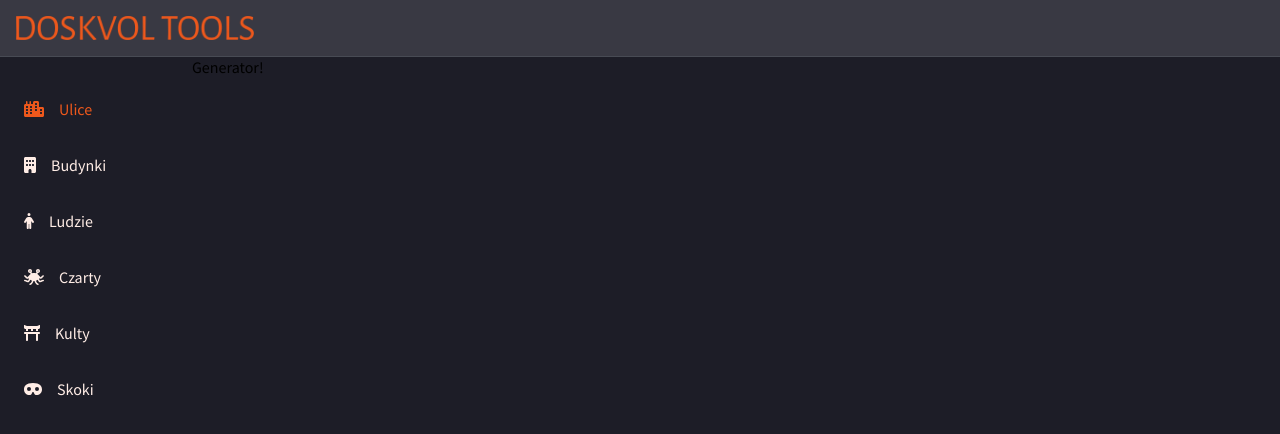
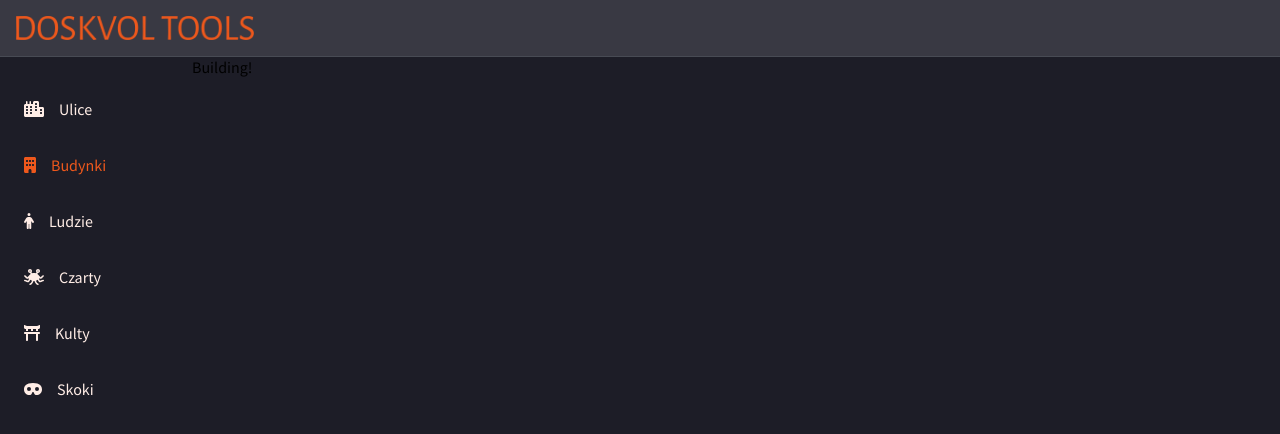
Before and after one commit to Katarzyna-Kadziolka/DoskvolTools, a Vue app in the folder doskvol-tools/: page / in a window 1280 px wide. Both pictures are taken after a click on the element "Budynki". Shown: the top 434 px of the page. Built offline with nearby package versions, Linux system fonts and the light colour scheme.

Commit message:
switching components

```diff
--- a/doskvol-tools/src/components/generator/GeneratorNavigation.vue
+++ b/doskvol-tools/src/components/generator/GeneratorNavigation.vue
@@ -1,40 +1,54 @@
 <script setup lang='ts'>
-import type {NavigationItem} from '@/components/generator/GeneratorNavigationItem/NavigationItem';
-import GeneratorNavigationItem from '@/components/generator/GeneratorNavigationItem/GeneratorNavigationItem.vue'
+import type {NavigationItem} from '@/components/generator/generatorNavigationItem/NavigationItem';
+import GeneratorNavigationItem from '@/components/generator/generatorNavigationItem/GeneratorNavigationItem.vue'
+import { ref } from 'vue'
 
 const items : NavigationItem[] = [
   {
+    id:0,
     name: "Ulice",
     icon: "fa-solid fa-city"
   },
   {
+    id:1,
     name: "Budynki",
     icon: "fa-solid fa-building"
   },
   {
+    id:2,
     name: "Ludzie",
     icon: "fa-solid fa-person"
   },
   {
+    id:3,
     name: "Czarty",
     icon: "fa-solid fa-spaghetti-monster-flying"
   },
   {
+    id:4,
     name: "Kulty",
     icon: "fa-solid fa-torii-gate"
   },
   {
+    id:5,
     name: "Skoki",
     icon: "fa-solid fa-mask"
   }
 ]
-let activeItemName = "Ulice";
+let activeItemName = ref("Ulice");
+
+const emit = defineEmits(['itemClicked']);
+const onItemClick = (item: NavigationItem) => {
+  emit('itemClicked', item.id)
+  activeItemName.value = item.name
+}
 
 </script>
 
 <template>
   <div class='generator-navigation_container'>
-    <GeneratorNavigationItem v-for='item in items' :key='item.name' :name='item.name' :icon='item.icon' :is-active='activeItemName === item.name' />
+    <GeneratorNavigationItem v-for='item in items' :key='item.id' :name='item.name' :icon='item.icon'
+                             :is-active='activeItemName === item.name' @click='onItemClick(item)' />
   </div>
 </template>
 
--- a/doskvol-tools/src/components/generator/GeneratorNavigationItem/GeneratorNavigationItem.vue
+++ b/doskvol-tools/src/components/generator/GeneratorNavigationItem/GeneratorNavigationItem.vue
@@ -9,7 +9,7 @@ defineProps<{
 <template>
   <div class='generator-navigation-item_container' :class="[isActive ? 'generator-navigation-item_active' : '']">
     <font-awesome-icon :icon=icon />
-    <div>{{name}}</div>
+    {{name}}
   </div>
 </template>
 
--- a/doskvol-tools/src/components/generator/GeneratorNavigationItem/NavigationItem.ts
+++ b/doskvol-tools/src/components/generator/GeneratorNavigationItem/NavigationItem.ts
@@ -1,4 +1,5 @@
 export interface NavigationItem {
+  id: number,
   name: string,
   icon: string
 }
--- /dev/null
+++ b/doskvol-tools/src/components/generator/buildingGenerator/BuildingGenerator.vue
@@ -0,0 +1,7 @@
+<script setup lang='ts'></script>
+
+<template>
+  <div>Building!</div>
+</template>
+
+<style scoped lang='scss'></style>
--- /dev/null
+++ b/doskvol-tools/src/components/generator/characterGenerator/CharacterGenerator.vue
@@ -0,0 +1,8 @@
+<script setup lang='ts'>
+</script>
+
+<template>
+  <div>Character!</div>
+</template>
+
+<style scoped lang='scss'></style>
--- /dev/null
+++ b/doskvol-tools/src/components/generator/cultGenerator/CultGenerator.vue
@@ -0,0 +1,8 @@
+<script setup lang='ts'>
+</script>
+
+<template>
+  <div>Cult!</div>
+</template>
+
+<style scoped lang='scss'></style>
--- /dev/null
+++ b/doskvol-tools/src/components/generator/fiendGenerator/FiendGenerator.vue
@@ -0,0 +1,8 @@
+<script setup lang='ts'>
+</script>
+
+<template>
+  <div>Fiend!</div>
+</template>
+
+<style scoped lang='scss'></style>
--- /dev/null
+++ b/doskvol-tools/src/components/generator/raidGenerator/RaidGenerator.vue
@@ -0,0 +1,8 @@
+<script setup lang='ts'>
+</script>
+
+<template>
+  <div>Raid!</div>
+</template>
+
+<style scoped lang='scss'></style>
--- /dev/null
+++ b/doskvol-tools/src/components/generator/streetGenerator/StreetGenerator.vue
@@ -0,0 +1,8 @@
+<script setup lang='ts'>
+</script>
+
+<template>
+  <div>Street!</div>
+</template>
+
+<style scoped lang='scss'></style>
--- a/doskvol-tools/src/views/GeneratorView.vue
+++ b/doskvol-tools/src/views/GeneratorView.vue
@@ -1,12 +1,31 @@
 <script setup lang="ts">
 import GeneratorNavigation from '@/components/generator/GeneratorNavigation.vue'
+import StreetGenerator from '@/components/generator/streetGenerator/StreetGenerator.vue'
+import BuildingGenerator from '@/components/generator/buildingGenerator/BuildingGenerator.vue'
+import CharacterGenerator from '@/components/generator/characterGenerator/CharacterGenerator.vue'
+import FiendGenerator from '@/components/generator/fiendGenerator/FiendGenerator.vue'
+import CultGenerator from '@/components/generator/cultGenerator/CultGenerator.vue'
+import RaidGenerator from '@/components/generator/raidGenerator/RaidGenerator.vue'
+import { ref } from 'vue'
+
+let activeGenerator = ref(0);
+//TODO refactor, może Pinia do przechowania stanu, który generator jest aktywny?
+
+const onItemClicked = (itemId: number) => {
+  activeGenerator.value = itemId
+}
 
 </script>
 
 <template>
   <div class='generator-view_container'>
-    <GeneratorNavigation/>
-    <div>Generator!</div>
+    <GeneratorNavigation @itemClicked='onItemClicked'/>
+    <StreetGenerator v-show='activeGenerator==0'/>
+    <BuildingGenerator v-show='activeGenerator==1'/>
+    <CharacterGenerator v-show='activeGenerator==2'/>
+    <FiendGenerator v-show='activeGenerator==3'/>
+    <CultGenerator v-show='activeGenerator==4'/>
+    <RaidGenerator v-show='activeGenerator==5'/>
   </div>
 </template>
 
```
